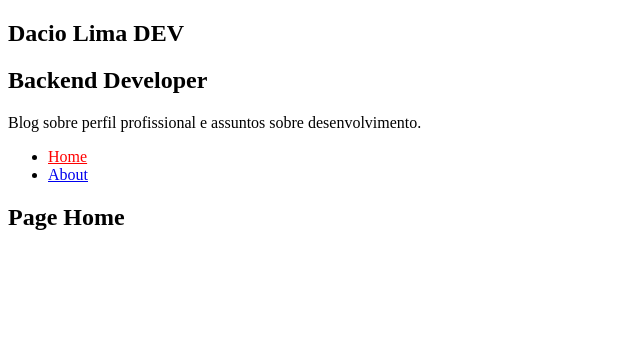
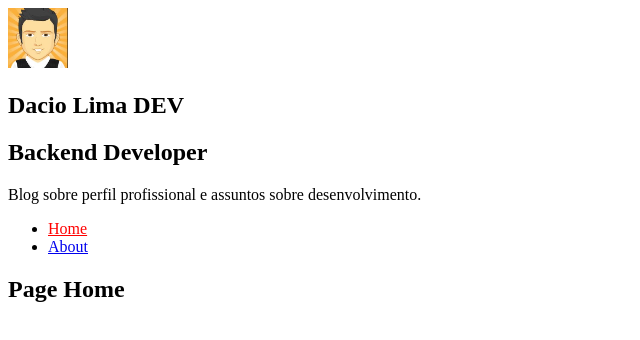
Before and after one commit to daciolima/gatsby-blog, a Gatsby site: page / in a window 1280 px wide. Shown: the whole page, without its empty margins (0-640 px from the left). Built offline with nearby package versions, Linux system fonts and the light colour scheme; Gatsby itself is replaced by a stand-in of ours.

Commit message:
Conf Avatar com Img Fixed

```diff
--- a/gatsby-config.js
+++ b/gatsby-config.js
@@ -13,6 +13,13 @@
       options: {
         name: `images`,
         path: `${__dirname}/src/images`,
+      },
+    },
+    {
+      resolve: `gatsby-source-filesystem`,
+      options: {
+        name: `pdf`,
+        path: `${__dirname}/src/pdf`,
       },
     },
     `gatsby-transformer-sharp`,
--- /dev/null
+++ b/src/components/Avatar/index.js
@@ -0,0 +1,22 @@
+import React from "react"
+import { useStaticQuery, graphql } from "gatsby"
+import Img from "gatsby-image"
+
+const Avatar = () => {
+  const { avatarImage } = useStaticQuery(
+    graphql`
+      query {
+        avatarImage: file(relativePath: { eq: "avatar-profile.png" }) {
+          childImageSharp {
+            fixed(width: 60, height: 60) {
+              ...GatsbyImageSharpFixed_tracedSVG
+            }
+          }
+        }
+      }
+    `
+  )
+  return <Img fixed={avatarImage.childImageSharp.fixed} />
+}
+
+export default Avatar
--- a/src/components/Profile/index.js
+++ b/src/components/Profile/index.js
@@ -1,5 +1,6 @@
 import React from "react"
 import { useStaticQuery, graphql } from "gatsby"
+import Avatar from "../Avatar"
 
 
 const ProfileComponent = () => {
@@ -19,7 +20,9 @@
       }
     `)
     return (
+
         <div className="Profile-wrapper">
+        <Avatar />
         <h1>{title}</h1>
         <h2>{position}</h2>
         <p>{description}</p>
```
Also changed, not shown: src/images/avatar-profile.png (added).
